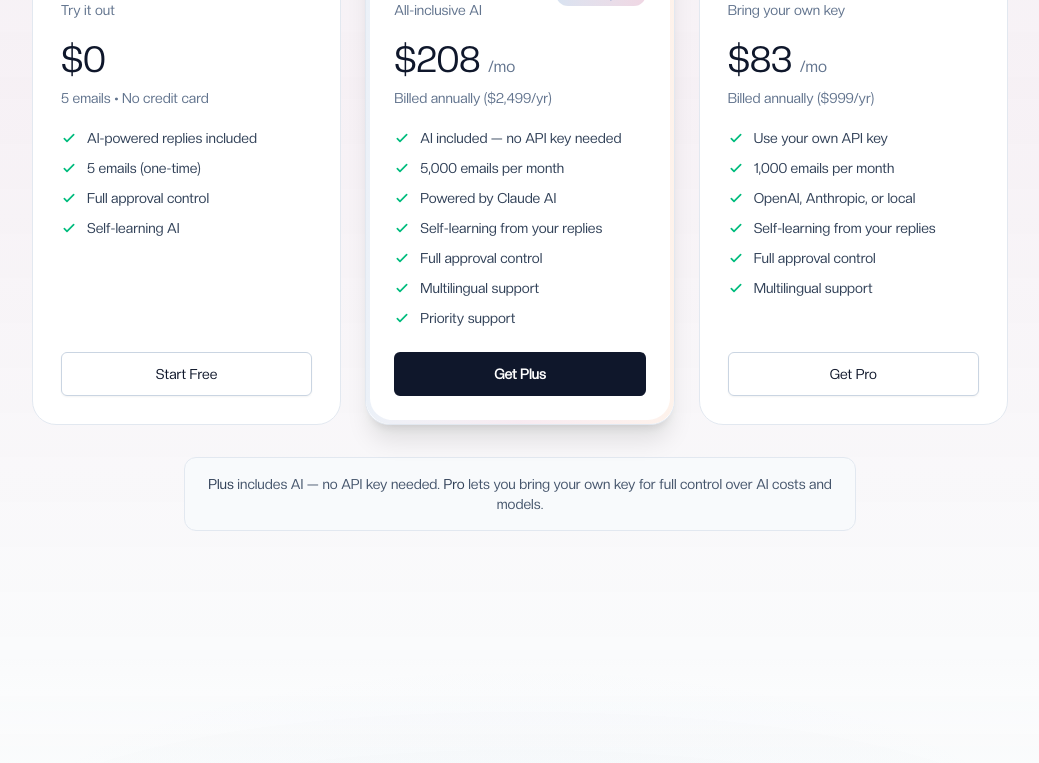
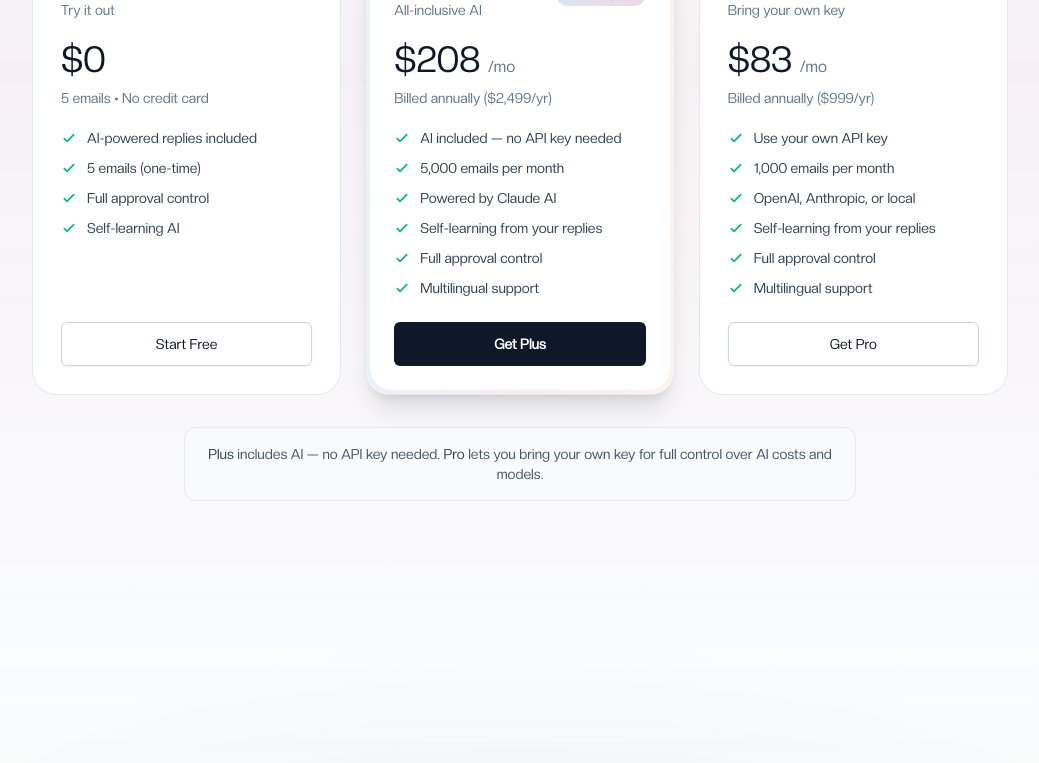
Before and after one commit to matiiimat/cs-appv1, a Next.js app: page / in a window 1280 px wide. Shown: the part 3980-4743 px from the top of the page, without its empty margins (120-1159 px from the left). Built offline with nearby package versions, Linux system fonts and the light colour scheme; a web font is replaced by a local one.

Commit message:
Removed Priority Support (for new deploy)

```diff
--- a/app/page.tsx
+++ b/app/page.tsx
@@ -810,7 +810,6 @@ export default function LuxuryLanding() {
                         "Self-learning from your replies",
                         "Full approval control",
                         "Multilingual support",
-                        "Priority support",
                       ].map((feature, i) => (
                         <div key={i} className="flex items-center gap-2.5 text-sm text-slate-700 dark:text-white/70">
                           <svg className="h-4 w-4 text-emerald-500 flex-shrink-0" fill="none" viewBox="0 0 24 24" stroke="currentColor" strokeWidth={2.5}>
```
